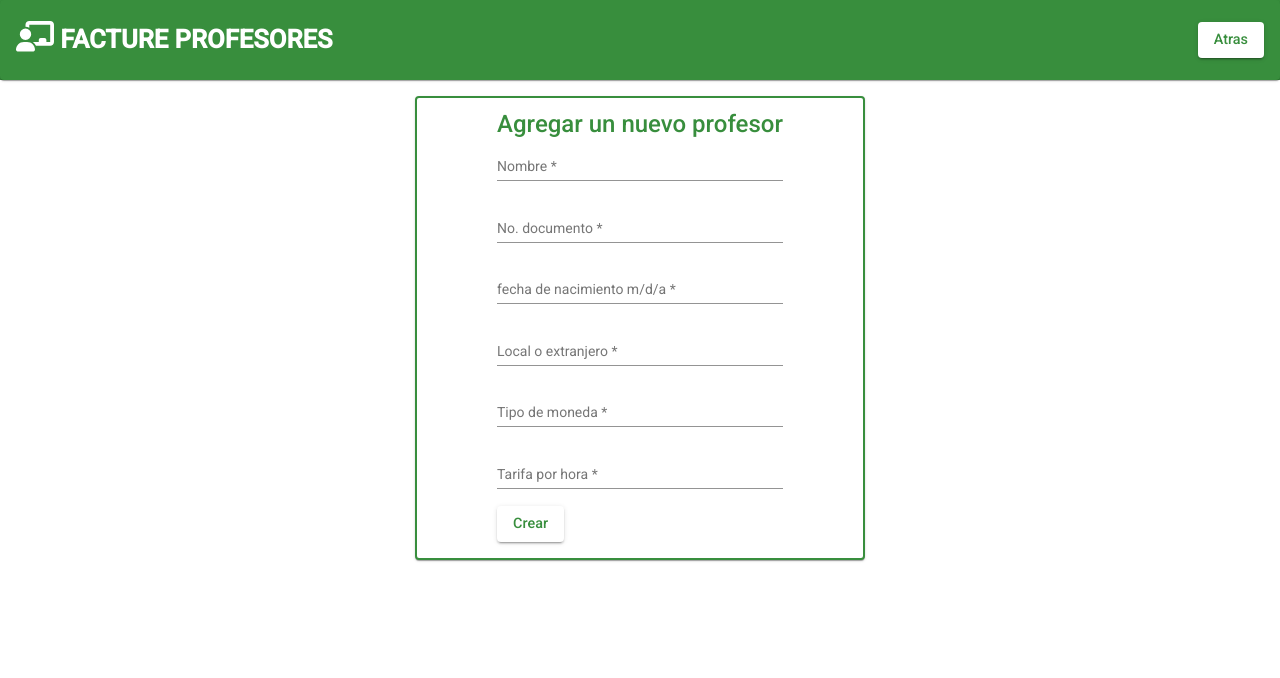
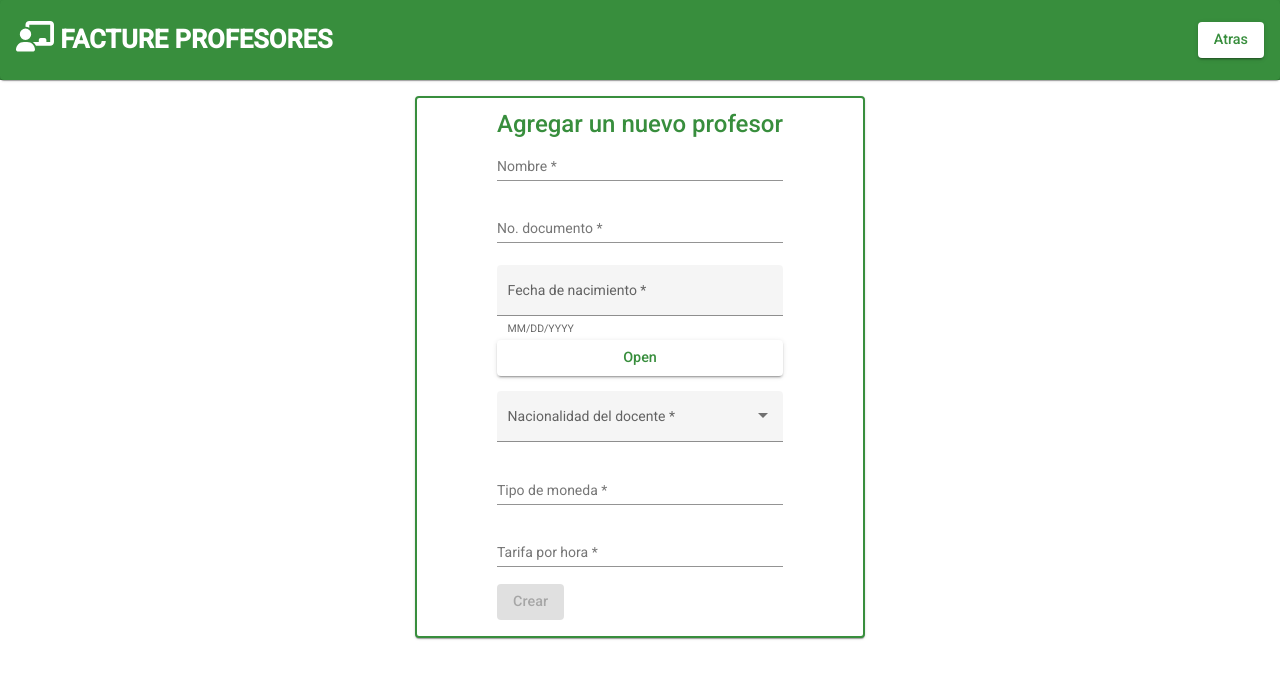
Before and after one commit to Sebastian-RP/facture-profesores-front, an Angular app: page /agregar-instructor in a window 1280 px wide. Shown: the top 678 px of the page. Built offline with nearby package versions, Linux system fonts and the light colour scheme; no server answers.

Commit message:
form new instructor working

```diff
--- a/src/app/components/add-instructor/add-instructor.component.html
+++ b/src/app/components/add-instructor/add-instructor.component.html
@@ -29,31 +29,48 @@
 
                             <mat-form-field>
                                 <mat-label>No. documento</mat-label>
-                                <input matInput formControlName="uin">
+                                <input matInput formControlName="id">
                             </mat-form-field>
 
-                            <mat-form-field>
-                                <mat-label>fecha de nacimiento m/d/a</mat-label>
-                                <input matInput formControlName="birth">
+                            <!-- <mat-form-field>
+                                <mat-label>Fecha de nacimiento mm/dd/aaaa</mat-label>
+                                <input matInput formControlName="dateBirth">
+                            </mat-form-field> -->
+                            <mat-form-field class="example-full-width" appearance="fill">
+                                <mat-label>Fecha de nacimiento</mat-label>
+                                <input matInput [matDatepicker]="picker" formControlName="dateBirth" >
+                                <mat-hint>MM/DD/YYYY</mat-hint>
+                                <mat-datepicker #picker></mat-datepicker>
+                            </mat-form-field>
+                            <button mat-raised-button class="date-button" (click)="picker.open()">Open</button>
+
+
+                            <!-- <mat-form-field>
+                                <mat-label>local o extranjero</mat-label>
+                                <input matInput formControlName="typeInstructor">
+                            </mat-form-field> -->
+
+                            <mat-form-field class="select-nacionalidad" appearance="fill">
+                                <mat-label>Nacionalidad del docente</mat-label>
+                                <mat-select disableRipple formControlName="typeInstructor">
+                                  <mat-option value="local">Local</mat-option>
+                                  <mat-option value="exranjero">Exranjero</mat-option>
+                                </mat-select>
                             </mat-form-field>
 
-                            <mat-form-field>
-                                <mat-label>Local o extranjero</mat-label>
-                                <input matInput formControlName="type">
-                            </mat-form-field>
 
                             <mat-form-field>
                                 <mat-label>Tipo de moneda</mat-label>
-                                <input matInput formControlName="currency">
+                                <input matInput formControlName="typeCurrency">
                             </mat-form-field>
 
                             <mat-form-field>
                                 <mat-label>Tarifa por hora</mat-label>
-                                <input matInput formControlName="price">
+                                <input matInput formControlName="priceHour">
                             </mat-form-field>
                         </div>
                         <div fxLayout="row" fxLayout.xs="column" fxLayoutGap="25px" fxLayoutAling="end">
-                            <button mat-raised-button type="submit">Crear</button>
+                            <button mat-raised-button type="submit" [disabled]="!ActiveButton()">Crear</button>
                         </div>
                     </form>
                 </mat-card-content>
--- a/src/app/components/add-instructor/add-instructor.component.scss
+++ b/src/app/components/add-instructor/add-instructor.component.scss
@@ -42,3 +42,7 @@ mat-card button{
     padding: 1rem 5rem;
     border: solid 2px #388E3D;
 }
+
+.select-nacionalidad{
+    margin-top: 10px;
+}
--- a/src/app/components/add-instructor/add-instructor.component.ts
+++ b/src/app/components/add-instructor/add-instructor.component.ts
@@ -1,5 +1,7 @@
 import { Component, OnInit } from '@angular/core';
 import { FormControl, FormGroup, Validators } from '@angular/forms';
+import { HttpClient, HttpClientModule } from '@angular/common/http';
+
 @Component({
   selector: 'app-add-instructor',
   templateUrl: './add-instructor.component.html',
@@ -7,27 +9,45 @@ import { FormControl, FormGroup, Validators } from '@angular/forms';
 })
 export class AddInstructorComponent implements OnInit {
 
+  private URL_NEW_INSTRUCTOR: string = "http://localhost:5289/api/Instructor/Guardar";
+
   public instructorsForm!: FormGroup;
 
-  constructor() { }
+  constructor(private http: HttpClient) { }
 
   ngOnInit(): void {
     this.buildForm();
+    this.submit();
+    this.ActiveButton();
   }
 
   buildForm() {
     this.instructorsForm = new FormGroup({
-      name: new FormControl('', [Validators.required]),
-      uin: new FormControl('', [Validators.required]),
-      birth: new FormControl('', [Validators.required]),
-      type: new FormControl('', [Validators.required]),
-      currency: new FormControl('', [Validators.required]),
-      price: new FormControl('', [Validators.required]),
+      name: new FormControl('', [Validators.required, Validators.maxLength(40)]),
+      id: new FormControl('', [Validators.pattern(new RegExp('^[0-9,$]*$')), Validators.required]),
+      dateBirth: new FormControl('', [Validators.required]),
+      typeInstructor: new FormControl('', [Validators.required]),
+      typeCurrency: new FormControl('', [Validators.required]),
+      priceHour: new FormControl('', [Validators.pattern(new RegExp('^[0-9,$]*$')), Validators.required]),
     })
   }
 
-  submit(){
-    console.log(this.instructorsForm.value);
+  ActiveButton(){//si algun campo no cumple no permite enviar
+    if (this.instructorsForm.status === "INVALID") {
+      return false
+    }else{
+      return true
+    }
   }
 
+  submit(){
+    console.log(this.instructorsForm);
+
+    this.http.post(this.URL_NEW_INSTRUCTOR, this.instructorsForm.value) //funciona creacion de instructor
+    .subscribe((res) => {
+      console.log(res);
+    })
+
+    // this.resetForm();
+  }
 }
--- a/src/app/components/instructors-list/instructors-list.component.ts
+++ b/src/app/components/instructors-list/instructors-list.component.ts
@@ -1,5 +1,5 @@
 import { Component, OnInit } from '@angular/core';
-import { InstructorsListService } from 'src/app/Services/instructors-list.service';
+import { InstructorsListService } from 'src/app/Services/InstructorsList/instructors-list.service';
 
 export interface PeriodicElement {
   name: string;
```
Also changed, not shown: src/app/Services/AddInstructor/add-instructor.service.ts (added, +9 -0 lines), src/app/app.module.ts (+7 -1 lines), src/app/Services/InstructorsList/instructors-list.service.ts (renamed from src/app/Services/instructors-list.service.ts), 2 other files (tests, documents, lock files or other folders).
